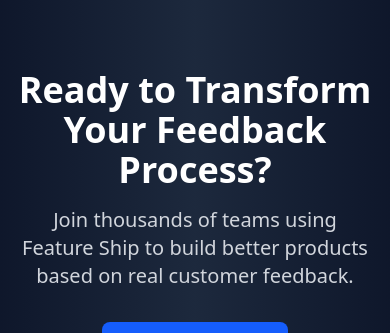
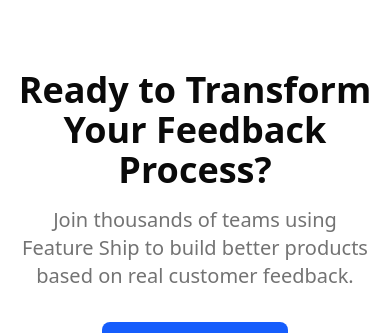
Before and after one commit to glevi2004/feature-flow, a Next.js app: page / in a window 390 px wide. Shown: the part 4489-4822 px from the top of the page. Built offline with nearby package versions, Linux system fonts and the light colour scheme; no server answers.

Commit message:
feat: update CTASection background and text colors to use responsive theme classes

```diff
--- a/src/components/landing/CTASection.tsx
+++ b/src/components/landing/CTASection.tsx
@@ -4,12 +4,12 @@
 
 export function CTASection() {
   return (
-    <section className="bg-gradient-to-r from-slate-900 via-slate-800 to-slate-900 py-20">
+    <section className="bg-background py-20">
       <div className="container mx-auto px-4 text-center">
-        <h2 className="text-4xl font-bold text-white mb-4">
+        <h2 className="text-4xl font-bold text-foreground mb-4">
           Ready to Transform Your Feedback Process?
         </h2>
-        <p className="text-xl text-gray-300 mb-8 max-w-2xl mx-auto">
+        <p className="text-xl text-muted-foreground mb-8 max-w-2xl mx-auto">
           Join thousands of teams using {app_name} to build better products
           based on real customer feedback.
         </p>
```
